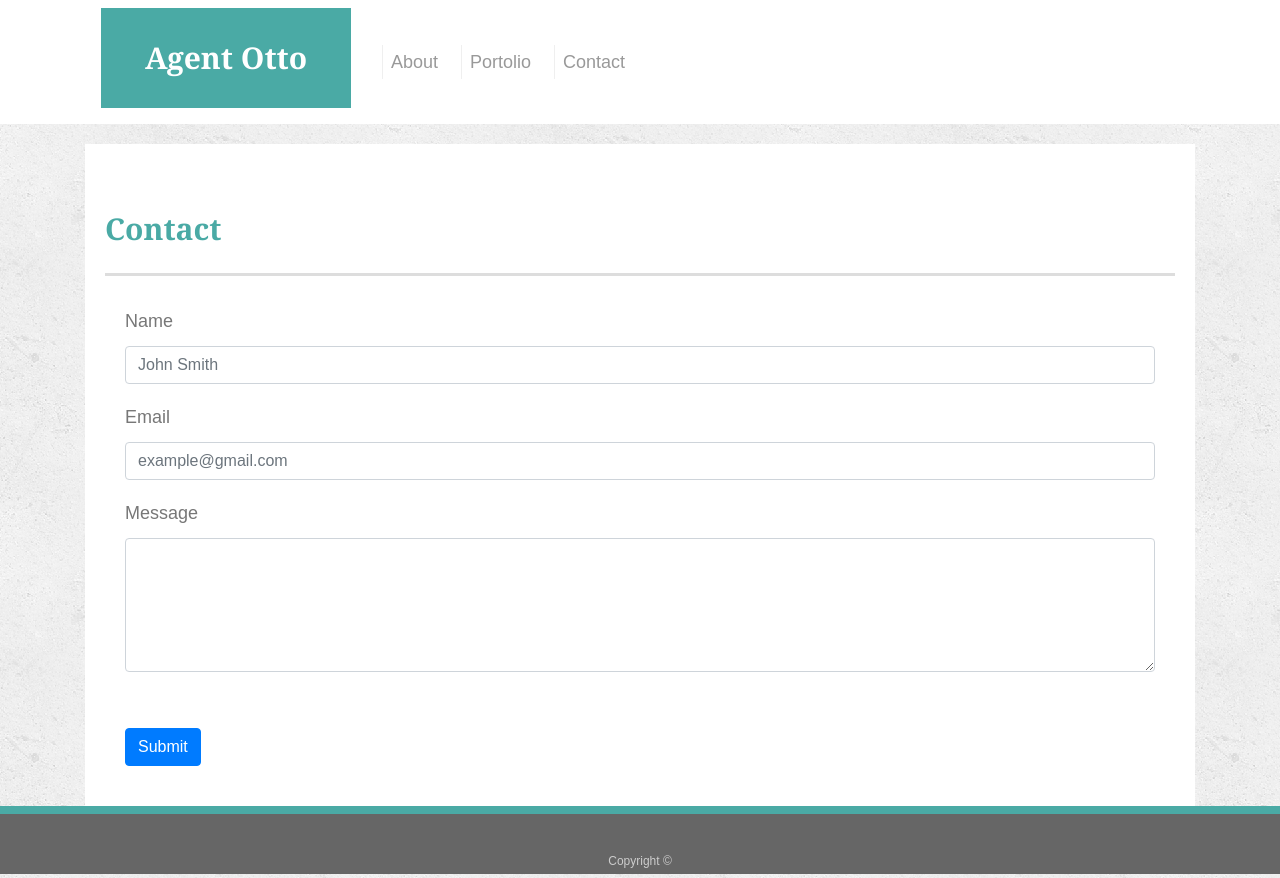
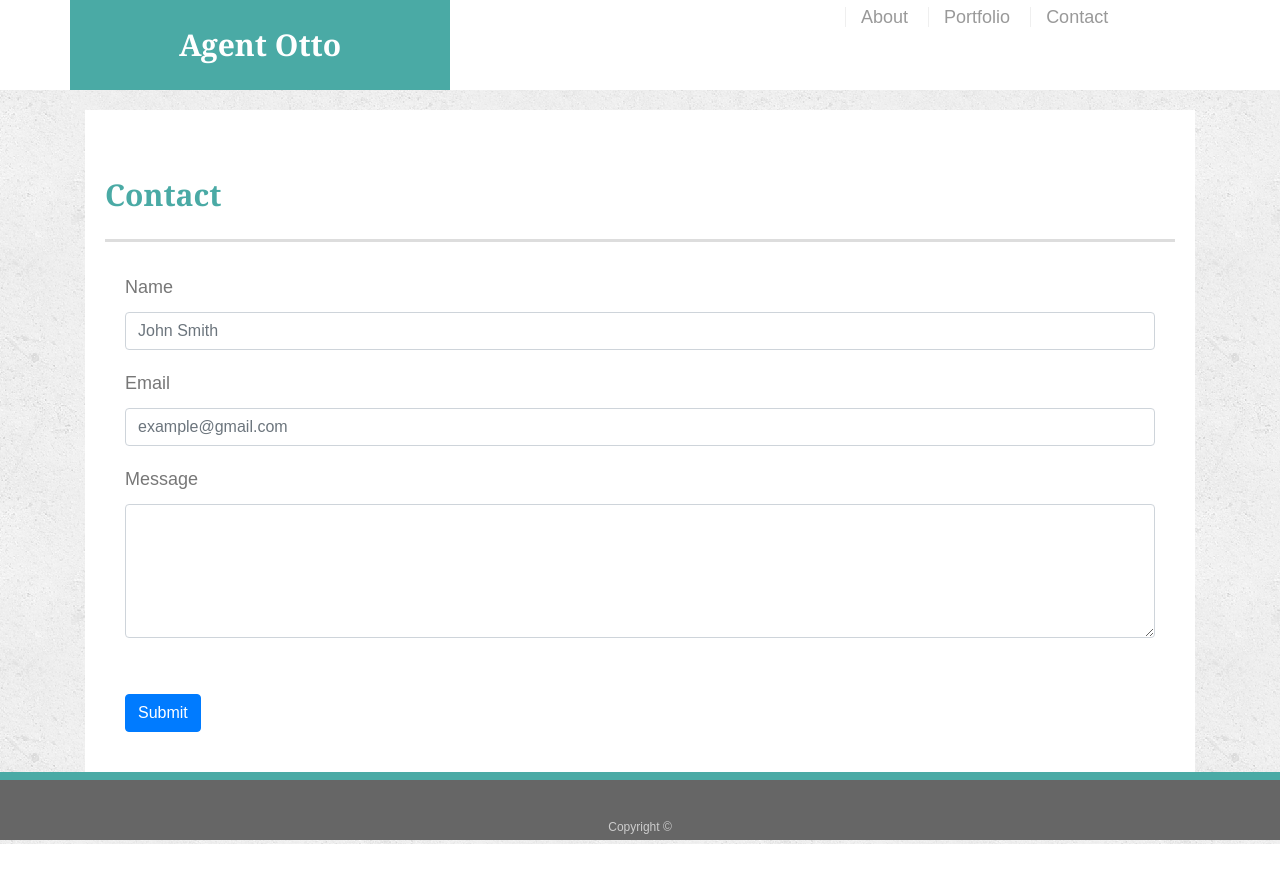
Before and after one commit to raywon123/Bootstrap-Portfolio, a plain HTML site: page contact.html in a window 1280 px wide. After the commit the page ends 844 px from the top, so only its background shows below. Drawn offline with nearby package versions, Linux system fonts and the light colour scheme.

Commit message:
update the header section

```diff
--- a/assets/css/style.css
+++ b/assets/css/style.css
@@ -20,24 +20,30 @@ header {
   background-color: #fff;
 }
 
-.navbar-brand {
+.logobox {
   width: 250px;
-  /*height: 90px; */
+  height: 90px;
   font-family: Georgia, Times, "Times New Roman", serif;
   font-size: 30px;
   font-weight: 700;
   line-height: 90px;
-  color: #fff;
   text-align: center;
   text-decoration: none;
+  color: #fff;
   background-color: #4aaaa5;
 }
 
-.nav-item a {
+.logo {
+  color: #fff;
+  text-decoration: none;
+}
+
+nav a {
   padding-left: 15px;
   margin-left: 15px;
   line-height: 18px;
   color: #999;
+  text-align: center;
   text-decoration: none;
   border-left: 1px solid #efefef;
 }
--- a/contact.html
+++ b/contact.html
@@ -19,26 +19,17 @@
 <body>
   <header>
     <div class="container">
-      <nav class="navbar navbar-expand-lg">
-        <a class="navbar-brand h1" href="index.html">Agent Otto</a>
-        <button class="navbar-toggler" type="button" data-toggle="collapse" data-target="#navbarSupportedContent" aria-controls="navbarSupportedContent"
-          aria-expanded="false" aria-label="Toggle navigation">
-          <span class="navbar-toggler-icon"></span>
-        </button>
-        <div class="collapse navbar-collapse" id="navbarSupportedContent">
-          <ul class="navbar-nav mr-auto">
-            <li class="nav-item">
-              <a class="nav-link" href="index.html">About</a>
-            </li>
-            <li class="nav-item">
-              <a class="nav-link" href="portfolio.html">Portolio</a>
-            </li>
-            <li class="nav-item">
-              <a class="nav-link" href="contact.html">Contact</a>
-            </li>
-          </ul>
+      <div class="row">
+        <div class="col-md-4 logobox">
+          <a href="index.html" class="logo">Agent Otto</a>
         </div>
-      </nav>
+        <div class="col-md-4"></div>
+        <nav>
+          <a href="index.html">About</a>
+          <a href="portfolio.html">Portfolio</a>
+          <a href="contact.html">Contact</a>
+        </nav>
+      </div>
     </div>
   </header>
 
@@ -68,7 +59,11 @@
 
   <footer>
     <div class="container">
-      Copyright &copy;
+      <div class="row">
+        <div class="col-md-12">
+          Copyright &copy;
+        </div>
+      </div>
     </div>
   </footer>
   <!-- Optional JavaScript -->
```
Also changed, not shown: index.html (+17 -0 lines), portfolio.html (+15 -20 lines).
